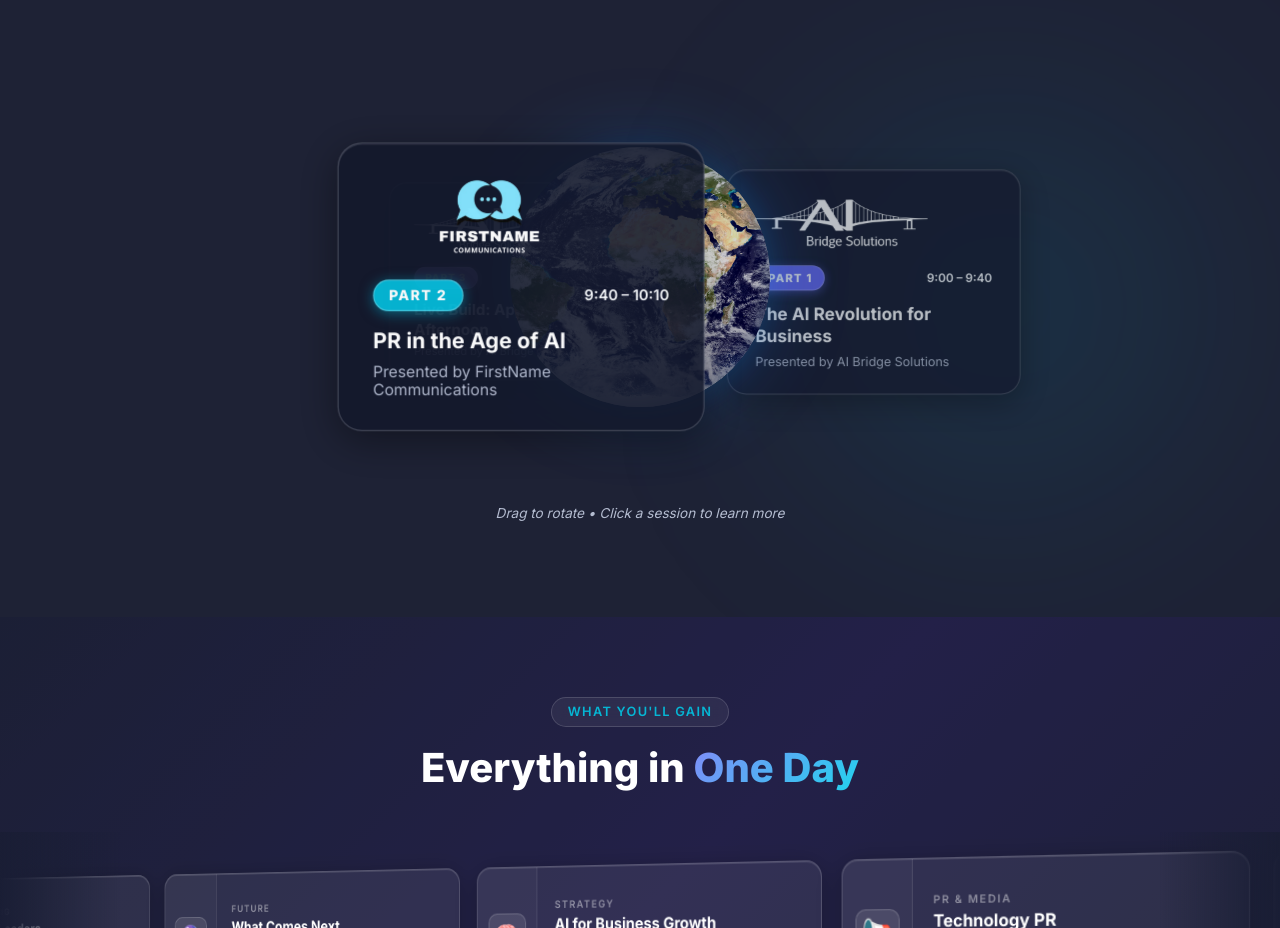
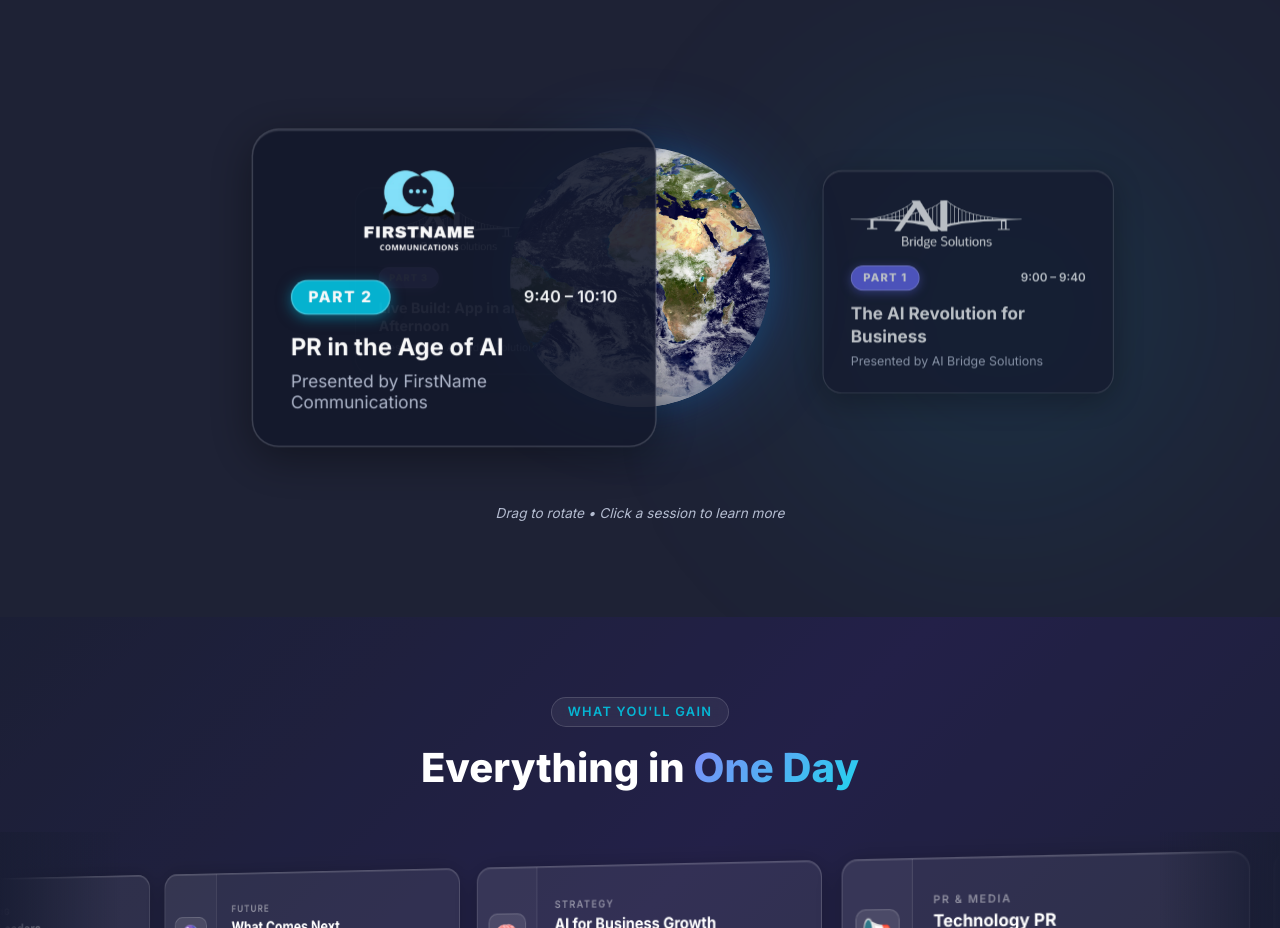
Before and after one commit to kevin21quirk/aibridgelivelabs, a Next.js app: page / in a window 1280 px wide. Shown: the part 1580-2508 px from the top of the page. Built offline with nearby package versions, Linux system fonts and the light colour scheme; no server answers; the database is empty.

Commit message:
Widen carousel orbit radius for balanced spread across the earth

```diff
--- a/src/components/HomeFeatures.tsx
+++ b/src/components/HomeFeatures.tsx
@@ -121,7 +121,7 @@
 
   const numItems = sessions.length;
   const angleStep = 360 / numItems;
-  const radius = 240;
+  const radius = 340;
 
   return (
     <section style={{ position: 'relative', overflow: 'hidden', padding: '6rem 0' }}>
```
